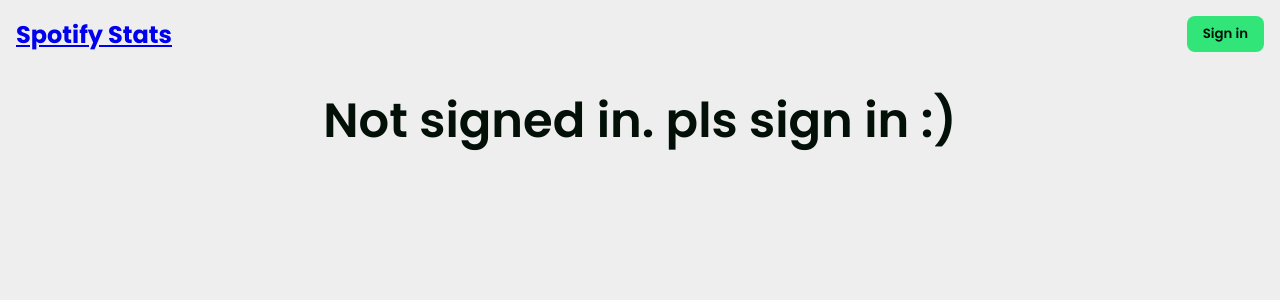
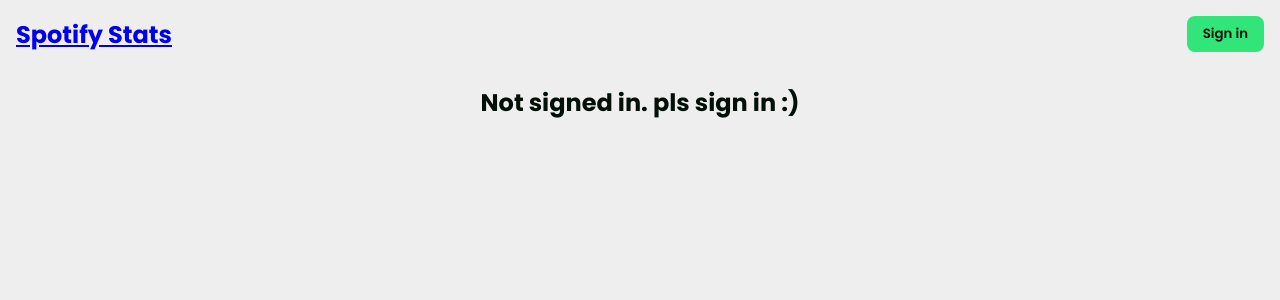
Before and after one commit to jafetsinke/SpotifyStatistics, a Next.js app in the folder spotify-stats/: page /profile in a window 1280 px wide. Shown: the top 300 px of the page. Built offline with nearby package versions, Linux system fonts and the light colour scheme; no server answers.

Commit message:
Small style changes

```diff
--- a/spotify-stats/pages/profile.tsx
+++ b/spotify-stats/pages/profile.tsx
@@ -20,7 +20,7 @@
   }, []);
 
   if (!session) {
-    return (<h1>Not signed in. pls sign in :)</h1>)
+    return (<h2>Not signed in. pls sign in :)</h2>)
   }
 
   if (isLoading || !profile) {
--- a/spotify-stats/styles/globals.css
+++ b/spotify-stats/styles/globals.css
@@ -61,13 +61,14 @@
 }
 
 .card {
-  padding: 1rem;
+  padding: 1rem 0.5rem;
   margin: 1rem;
   border-radius: 0.5rem;
   margin-bottom: 1rem;
   border: 1px solid var(--light-bg);
   max-width: 50vw;
   display: inline-block;
+  width: 20rem;
 }
 
 .card img {
```
